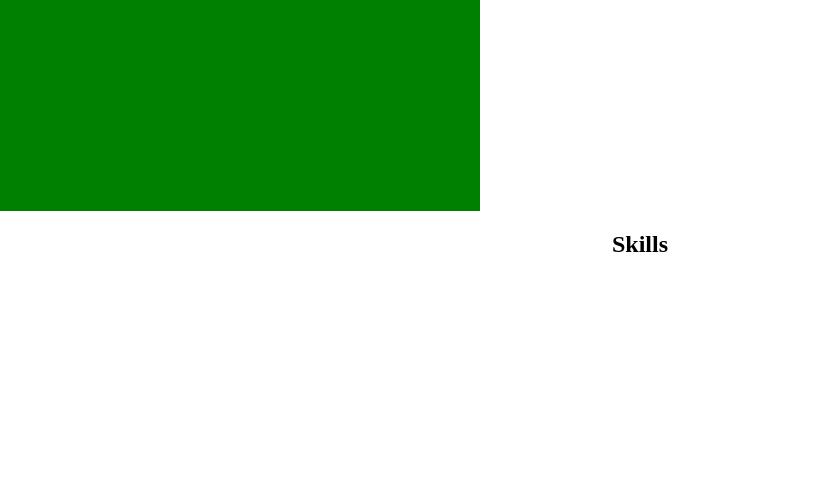
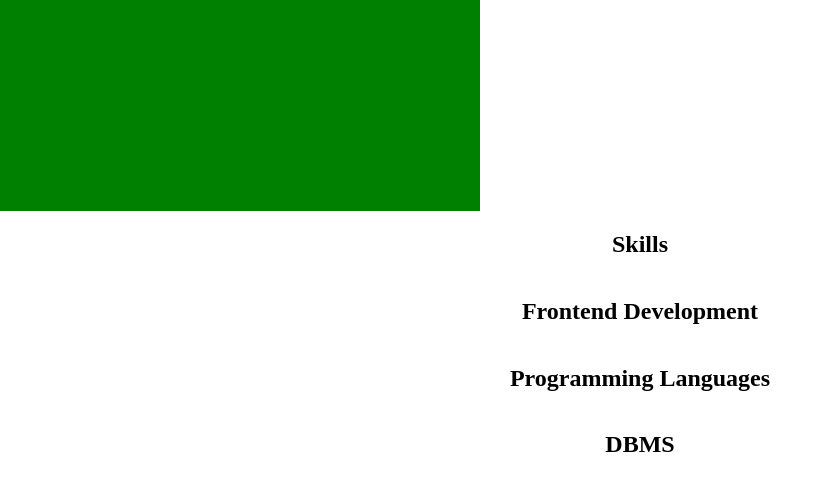
Before and after one commit to V3nusAsABoy/V3nusAsABoy.github.io, a plain HTML site: page index.html in a window 1280 px wide. Shown: the part 669-1159 px from the top of the page, without its empty margins (0-833 px from the left). Drawn offline with Linux system fonts and the light colour scheme.

Commit message:
Added headersr to skills

```diff
--- a/index.html
+++ b/index.html
@@ -32,6 +32,12 @@
 
         <h1>Skills</h1>
 
+        <h2>Frontend Development</h2>
+
+        <h2>Programming Languages</h2>
+
+        <h2>DBMS</h2>
+
     </section>
 
     <section id = "experience">
```
